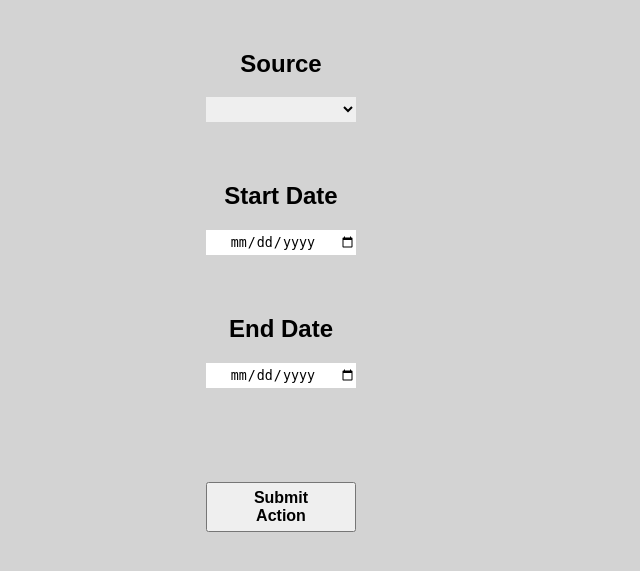
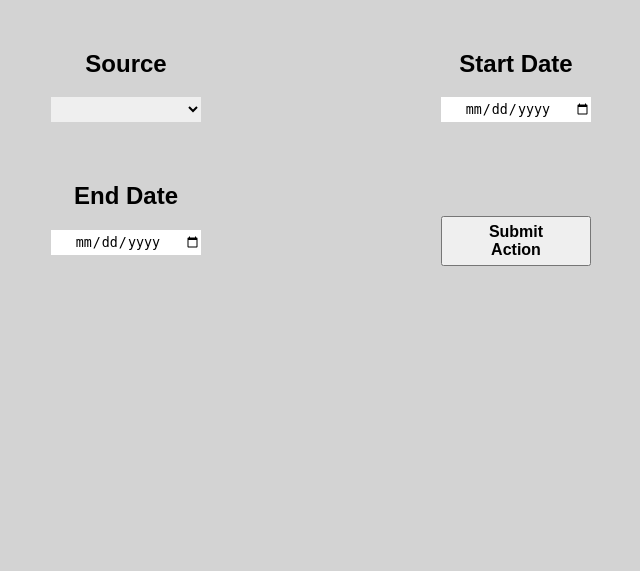
Before and after one commit to Pareech/budget, a PHP site: page /finance_details/validate_cc.php in a window 1280 px wide. Shown: the part 194-765 px from the top of the page, without its empty margins (79-719 px from the left). Run offline with PHP 8.4, Linux system fonts and the light colour scheme; tables that the repository leaves empty or names only in its code hold one stand-in row (values such as "Sample post"); data that the repository does not hold is empty; a stand-in replaces the project's code that opens the database connection.

Commit message:
Resolved grid display issue

```diff
--- a/css/validate_cc.css
+++ b/css/validate_cc.css
@@ -17,46 +17,37 @@ body {
     color: white;
 }
 
-/* .grid-container {
-    display: grid;
-    padding-top: 66px;
-    grid-template-columns: repeat(2, 350px);
-    grid-template-rows: repeat(auto-fill, 125px);
-    background-color: lightgrey;
-    grid-row-gap: .9em;
-    grid-column-gap: 1em;
-  }
-
-  .grid-container > div {
-    text-align: center;
-    padding: 2px 10;
-  }
-
-  #grid_format {
-    width: 100%;
-    display: grid;
-    background-color: lightgrey;
-  } */
-
-#myDIV {
-  height:400px;
+.grid-container {
   display: grid;
-  gap: 10px;
-  /* background-color: #2196F3; */
+  grid-template-columns: auto auto auto auto;
   padding: 10px;
-  grid-template-areas: 'myArea .' 'myArea .';
 }
 
-#myDIV div {
-  /* background-color: rgba(255, 255, 255, 0.8); */
+.grid-container > div {
   text-align: center;
   padding: 20px 0;
 }
 
-.item1 {
-  grid-area: myArea;
+ .item1 {
+  grid-area: 1 / 1;
+
 }
 
+.item2 {
+  grid-area: 1 / 2;
+}
+
+.item3 {
+  grid-area: 2 / 1;
+}
+
+.item4 {
+  grid-area: 2 / 2;
+}
+
+.item5 {
+  grid-area: 1 / 3 / span 4;
+}
 
 .dropmenus {
     width: 120px;
@@ -90,7 +81,6 @@ table {
     width: 850px;
   }
 
-
   th {
     background: rgba(112, 245, 156, 0.8);
 
--- a/finance_details/validate_cc.php
+++ b/finance_details/validate_cc.php
@@ -18,8 +18,8 @@ $cc_check->execute();
 
 ?>
 
-<div id="myDIV">
 <form name="display" action="" method="POST">
+        <div class="grid-container">
         <div class="item1">
             <h2>Source</h2>
             <select id="textboxid" name="cc_used" value='' class=dropmenus></option>
```
Lines whose indentation alone changed are shown as unchanged.
